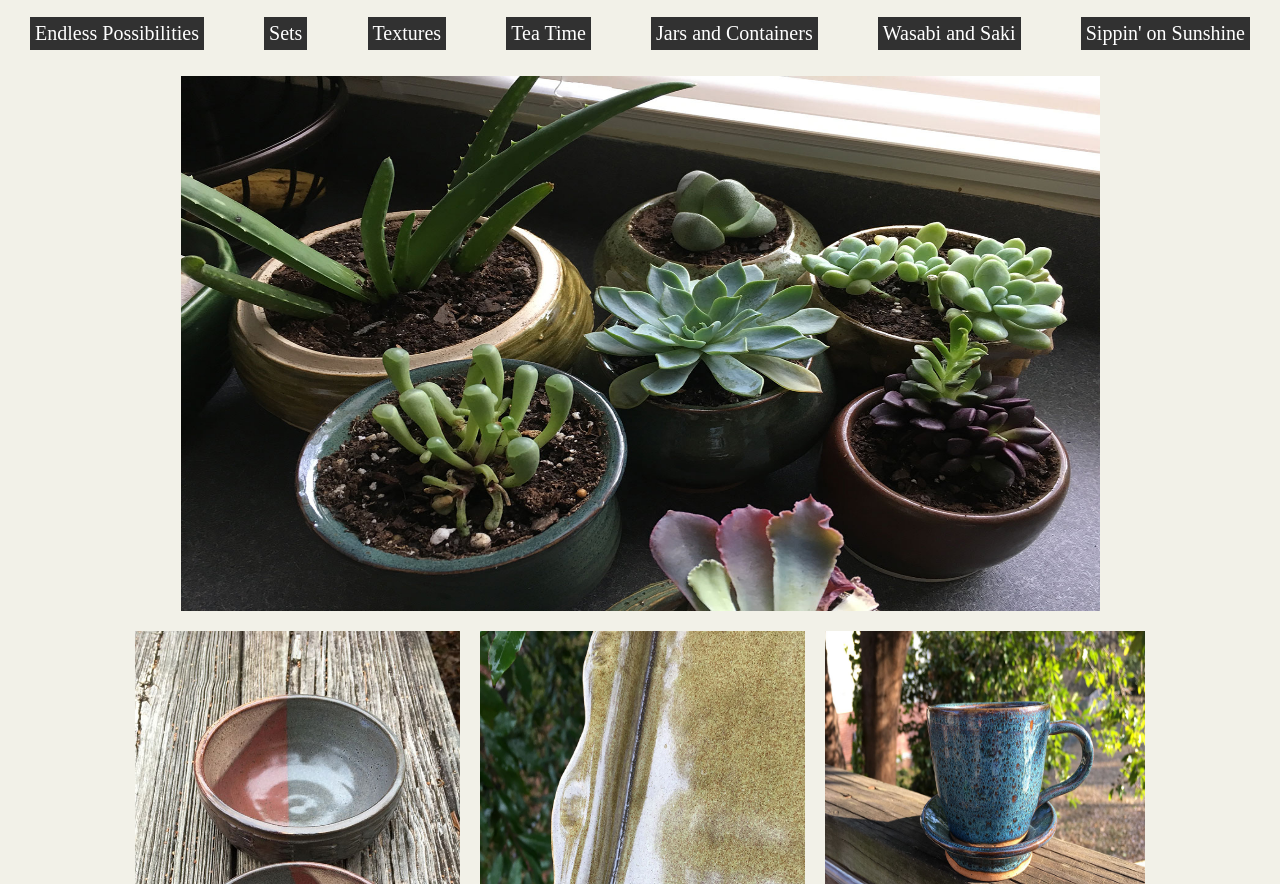
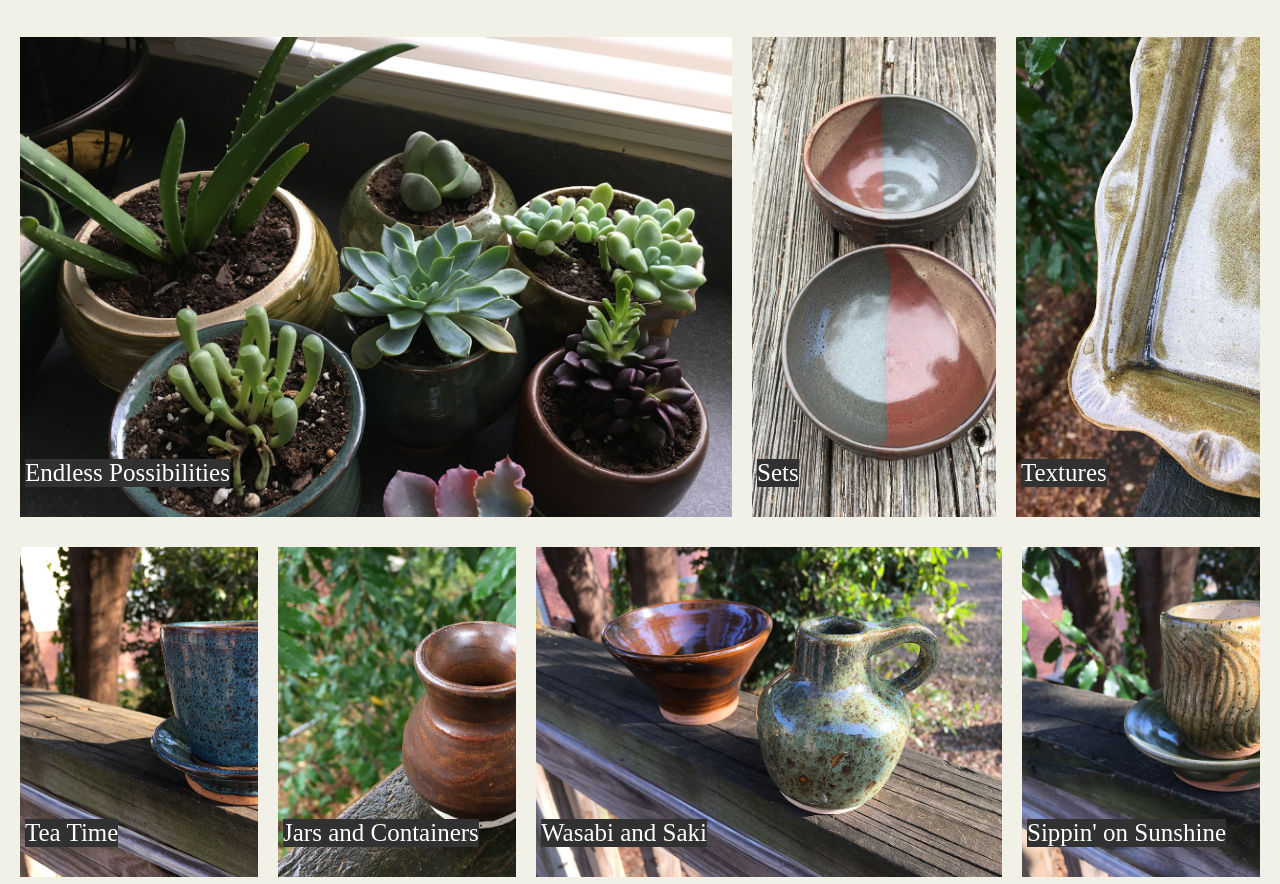
Before and after one commit to Andrewgib14/week-one-project, a plain HTML site: page index.html in a window 1280 px wide. Shown: the part 268-1152 px from the top of the page. Drawn offline with Linux system fonts and the light colour scheme; files whose address does not match are found by name.

Commit message:
made changed to home page

```diff
--- a/index.html
+++ b/index.html
@@ -28,32 +28,32 @@
     <main>
         <h1 id="main_header">Bent Creek Ceramics</h1>
         <p id="second_header">Where art meets nature</p>
-        <ul id=list>
-            <li id=li-1 class=main-list>Endless Possibilities</li>
-            <li id=li-2 class=main-list>Sets</li>
-            <li id=li-3 class=main-list>Textures</li>
-            <li id=li-4 class=main-list>Tea Time</li>
-            <li id=li-5 class=main-list>Jars and Containers</li>
-            <li id=li-6 class=main-list>Wasabi and Saki</li>
-            <li id=li-7 class=main-list>Sippin' on Sunshine</li>
-        </ul>
-        <div id=img_list>
-            <img id="img-1" class="img_item" src="/Users/andrewgibson/The_Iron_Yard/Projects/front_end/week_1/week-one-project/images/product-1.jpg"
-                alt="">
-            <img id="img-2" class="img_item" src="/Users/andrewgibson/The_Iron_Yard/Projects/front_end/week_1/week-one-project/images/product-2.jpg"
-                alt="">
-            <img id="img-3" class="img_item" src="/Users/andrewgibson/The_Iron_Yard/Projects/front_end/week_1/week-one-project/images/product-3.jpg"
-                alt="">
-            <img id="img-4" class="img_item" src="/Users/andrewgibson/The_Iron_Yard/Projects/front_end/week_1/week-one-project/images/product-4.jpg"
-                alt="">
-            <img id="img-5" class="img_item" src="/Users/andrewgibson/The_Iron_Yard/Projects/front_end/week_1/week-one-project/images/product-5.jpg"
-                alt="">
-            <img id="img-6" class="img_item" src="/Users/andrewgibson/The_Iron_Yard/Projects/front_end/week_1/week-one-project/images/product-6.jpg"
-                alt="">
-            <img id="img-7" class="img_item" src="/Users/andrewgibson/The_Iron_Yard/Projects/front_end/week_1/week-one-project/images/product-7.jpg"
-                alt="">
-        </div>
-
+        <div id=list>
+            <div class=top_row>
+                <div id=li-1 class=main-list>
+                    <p> Endless Possibilities</p>
+                </div>
+                <div id=li-2 class=main-list>
+                    <p>Sets</p>
+                </div>
+                <div id=li-3 class=main-list>
+                    <p>Textures</p>
+                </div>
+            </div>
+            <div class=bottom_row>
+                <div id=li-4 class=main-list>
+                    <p>Tea Time</p>
+                </div>
+                <div id=li-5 class=main-list>
+                    <p>Jars and Containers</p>
+                </div>
+                <div id=li-6 class=main-list>
+                    <p>Wasabi and Saki</p>
+                </div>
+                <div id=li-7 class=main-list>
+                    <p>Sippin' on Sunshine</p>
+                </div>
+            </div>
         </div>
     </main>
     <footer>
--- a/styles.css
+++ b/styles.css
@@ -29,10 +29,6 @@ body {
 
 /*Navigation*/
 
-.header {
-    display: flex;
-}
-
 header {
     position: fixed;
     top: 0;
@@ -40,6 +36,7 @@ header {
     background-color: #FFFFFF;
     width: 100%;
     height: 90px;
+    box-shadow: 1px 0px 5px #888888;
 }
 
 nav {
@@ -184,98 +181,97 @@ botton:hover {
     margin: 0px 0px 20px 0px;
 }
 
-#img_list {
-    display: flex;
-    flex-direction: row;
-    flex-wrap: wrap;
-    justify-content: center;
-}
-
-#img-1 {
-    width: 919px;
-    height: 535px;
-    padding: 10px;
-}
-
-#img-2 {
-    width: 325px;
-    height: 535px;
-    padding: 10px;
-}
-
-#img-3 {
-    width: 325px;
-    height: 535px;
-    padding: 10px;
-}
-
-#img-4 {
-    width: 320px;
-    height: 320px;
-    padding: 10px 10px 20px 10px;
-}
-
-#img-5 {
-    width: 320px;
-    height: 320px;
-    padding: 10px 10px 20px 10px;
-}
-
-#img-6 {
-    width: 587px;
-    height: 320px;
-    padding: 10px 10px 20px 10px;
-}
-
-#img-7 {
-    width: 320px;
-    height: 320px;
-    padding: 10px 10px 20px 10px;
-}
-
 #list {
     display: flex;
     list-style: none;
-    flex-direction: row;
-    justify-content: space-around;
     flex-wrap: wrap;
-    padding: 0px;
-    z-index: 1;
 }
 
-.main-list {
-    background-color: #313131;
-    color: white;
-    font-size: 20px;
+.top_row {
+    display: flex;
+    justify-content: space-between;
+    height: 500px;
+    width: 100%;
+    margin: 10px;
+    list-style: none;
+}
+
+.bottom_row {
+    display: flex;
+    justify-content: space-between;
+    height: 350px;
+    width: 100%;
+    margin: 0px 10px 10px 10px;
+    list-style: none;
 }
 
 #li-1 {
     padding: 5px;
-    transform: translate()
+    background-image: url("./images/product-1.jpg");
+    background-size: cover;
+    flex: 3;
+    margin: 10px;
 }
 
 #li-2 {
     padding: 5px;
+    background-image: url("./images/product-2.jpg");
+    background-size: cover;
+    flex: 1;
+    margin: 10px;
 }
 
 #li-3 {
     padding: 5px;
+    background-image: url("./images/product-3.jpg");
+    background-size: cover;
+    flex: 1;
+    margin: 10px;
 }
 
 #li-4 {
     padding: 5px;
+    background-image: url("./images/product-4.jpg");
+    background-size: cover;
+    flex: 1;
+    margin: 10px;
 }
 
 #li-5 {
     padding: 5px;
+    background-image: url("./images/product-5.jpg");
+    background-size: cover;
+    flex: 1;
+    margin: 10px;
 }
 
 #li-6 {
     padding: 5px;
+    background-image: url("./images/product-6.jpg");
+    background-size: cover;
+    flex: 2;
+    margin: 10px;
 }
 
 #li-7 {
     padding: 5px;
+    background-image: url("./images/product-7.jpg");
+    background-size: cover;
+    flex: 1;
+    margin: 10px;
+}
+
+.main-list {
+    display: flex;
+    align-items: flex-end;
+}
+
+.main-list >p {
+    color: white;
+    font-size: 25px;
+    box-sizing: border-box;
+    background-color: #313131;
+    padding: px;
 }
 
 
```
Also changed, not shown: newsletter.html (+1 -1 lines).
